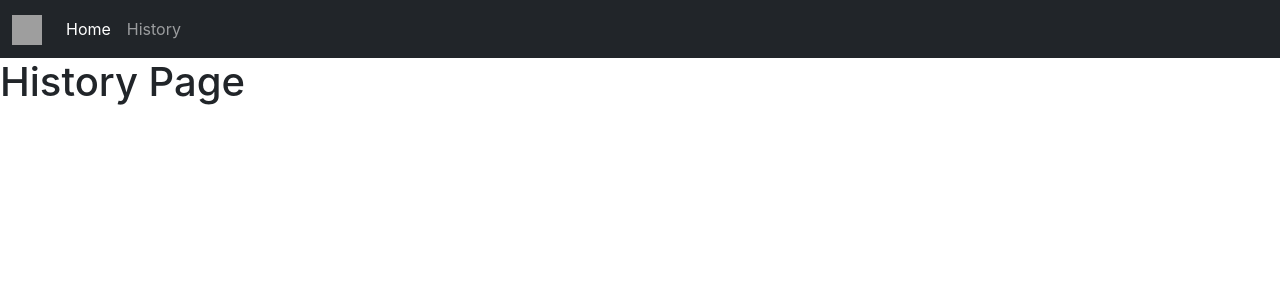
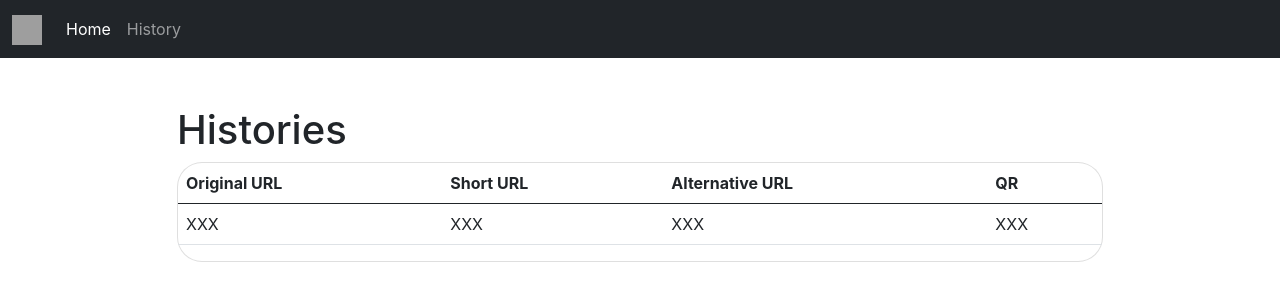
Before and after one commit to syahjamal/short-link, a React (Create React App) app: page /history in a window 1280 px wide. Shown: the top 300 px of the page. Built offline with nearby package versions, Linux system fonts and the light colour scheme; grey boxes are pictures that could not be loaded.

Commit message:
History Page

```diff
--- a/src/pages/History.js
+++ b/src/pages/History.js
@@ -1,9 +1,39 @@
 import React from 'react'
+import Container from '../components/Container';
+import Col from '../components/Col';
+import Card from '../components/Card';
+import Row from '../components/Row';
 
 function History(props) {
     return (
         <>
-            <h1>History Page</h1>
+            <Container className="mt-5">
+                <Row>
+                    <Col className="col-md-10 offset-md-1">
+                        <h1>Histories</h1>
+                        <Card className="card">
+                            <table className="table">
+                                <thead>
+                                    <tr>
+                                        <th>Original URL</th>
+                                        <th>Short URL</th>
+                                        <th>Alternative URL</th>
+                                        <th>QR</th>
+                                    </tr>
+                                </thead>
+                                <tbody>
+                                    <tr>
+                                        <td>XXX</td>
+                                        <td>XXX</td>
+                                        <td>XXX</td>
+                                        <td>XXX</td>
+                                    </tr>
+                                </tbody>
+                            </table>
+                        </Card>
+                    </Col>
+                </Row>
+            </Container>
         </>
     )
 }
--- a/src/pages/Home.js
+++ b/src/pages/Home.js
@@ -19,19 +19,49 @@ function Home(props) {
                                     width="140"
                                     alt="logo"
                                 />
-                                <br/>
+                                <br />
                                 <small>
                                     QR Code and URL Shortener Generator
                                 </small>
                             </div>
                             <form className="mt-2">
-                                <div className="form-group" >
-                                    <input type="text" className="form-control search__input"/>
+                                <div className="form-group mt-3" >
+                                    <input type="text" className="form-control search__input" />
                                 </div>
-                                <div className="form-group" style={{padding: '24px 48px 24px 48px'}}>
+                                <div className="form-group" style={{ padding: '24px 48px 24px 48px' }}>
                                     <button type="button" className="btn btn-primary w-100">Generate</button>
                                 </div>
                             </form>
+                        </Card>
+                    </Col>
+                </Row>
+            </Container>
+            <Container className="mt-5 mb-5">
+                <Row>
+                    <Col className="col-md-6 offset-md-3">
+                        <Card className="card md-3">
+                            <div className="text-center mt-3">
+                                <small>
+                                    Result
+                                </small>
+                                <br/>
+                                <img
+                                    src="https://cdn1.iconfinder.com/data/icons/ios-11-glyphs/30/qr_code-256.png"
+                                    width="140"
+                                    alt="logo"
+                                />
+                            </div>
+                            <ul className="list-group mt-3" style={{fontSize:"small", padding: '0px 24px 24px 24px'}}>
+                                <li className="list-group-item">
+                                    Short URL: <a href="/">XXX</a>
+                                </li>
+                                <li className="list-group-item">
+                                    Alternative URL : <a href="/">XXX</a>
+                                </li>
+                                <li className="list-group-item">
+                                    Original URL : <a href="/">XXX</a>
+                                </li>
+                            </ul>
                         </Card>
                     </Col>
                 </Row>
```
